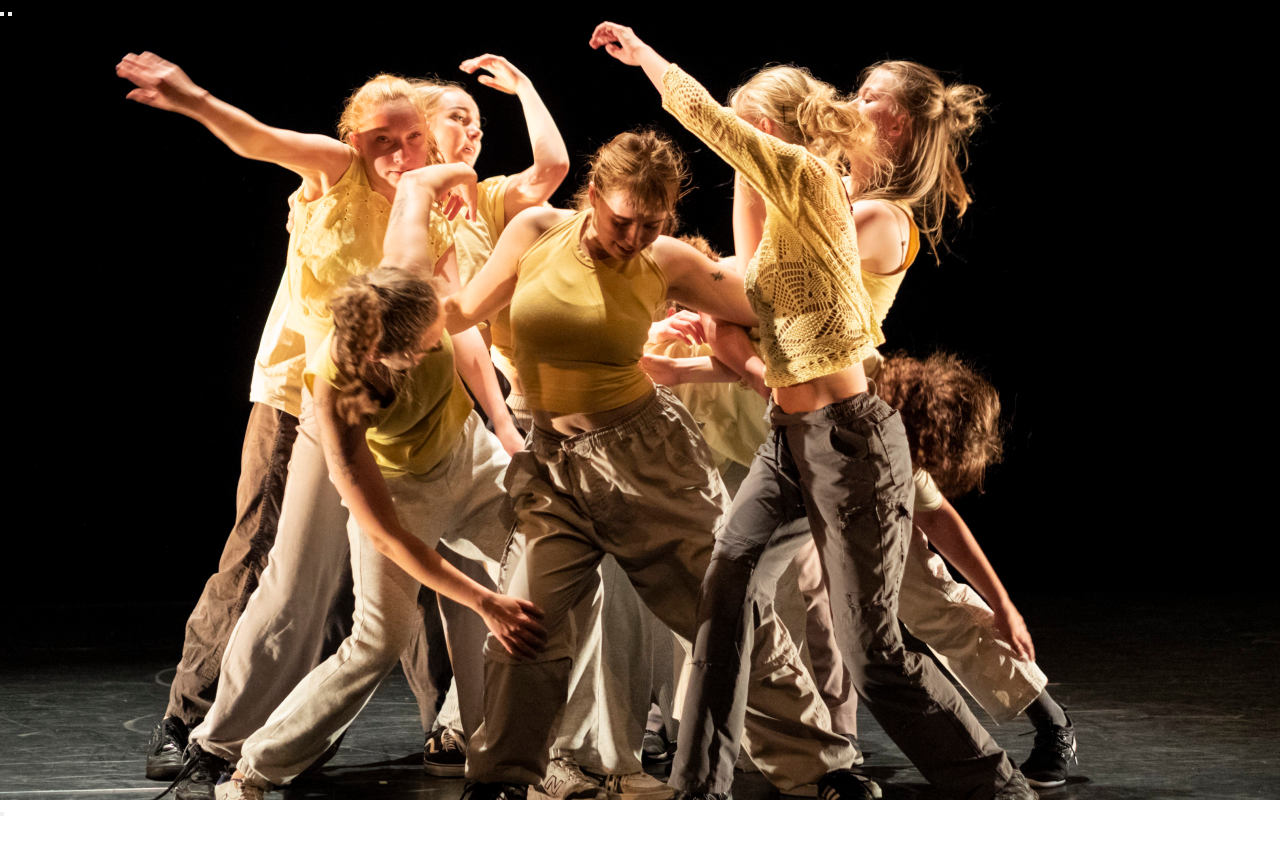
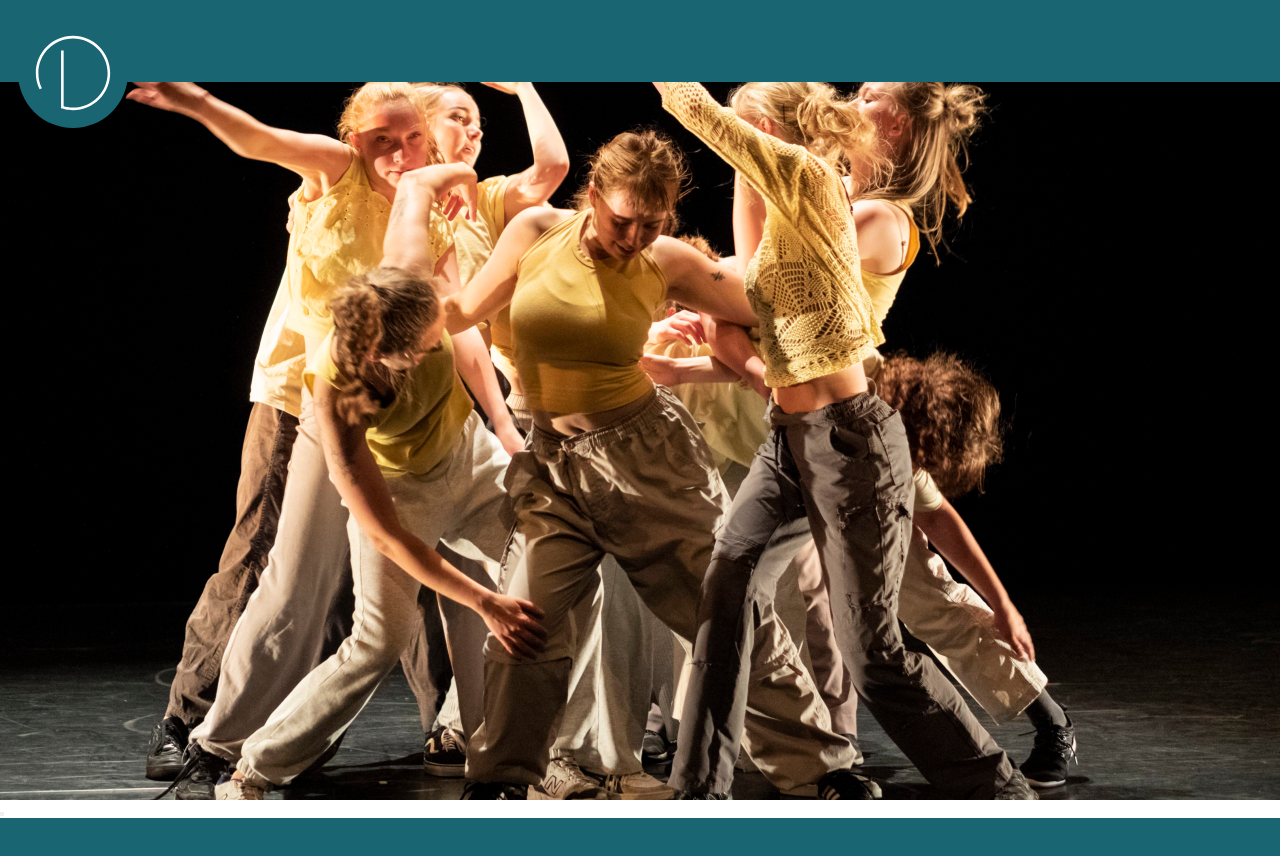
Before and after one commit to CarolineMadsen/dansestuditet_gruppe10, an Astro site: page / in a window 1280 px wide. Before the commit the page ends 818 px from the top, so only its background shows below. Built offline with nearby package versions, Linux system fonts and the light colour scheme; Astro itself is replaced by a stand-in of ours.

Commit message:
logo tilføjet til header

```diff
--- a/src/layouts/BaseLayout.astro
+++ b/src/layouts/BaseLayout.astro
@@ -11,8 +11,31 @@
     <title>Astro</title>
   </head>
   <body>
-		<header></header>
+    <header>
+      <img src="/assets/Logo_cirkel_stor.svg" alt="" id="logo" />
+    </header>
     <slot />
     <footer></footer>
   </body>
 </html>
+
+<style>
+  header {
+    background-color: var(--background-color-petroleum);
+    height: 82px;
+    width: 100vw;
+    position: absolute;
+  }
+
+  #logo {
+    aspect-ratio: 1/1;
+    width: 110px;
+    margin: 18px 0 0 18px;
+  }
+
+  footer {
+    background-color: var(--background-color-petroleum);
+    height: 82px;
+    width: 100vw;
+  }
+</style>
```
Also changed, not shown: public/assets/Logo_cirkel_stor.svg (added). Lines whose indentation alone changed are shown as unchanged.
